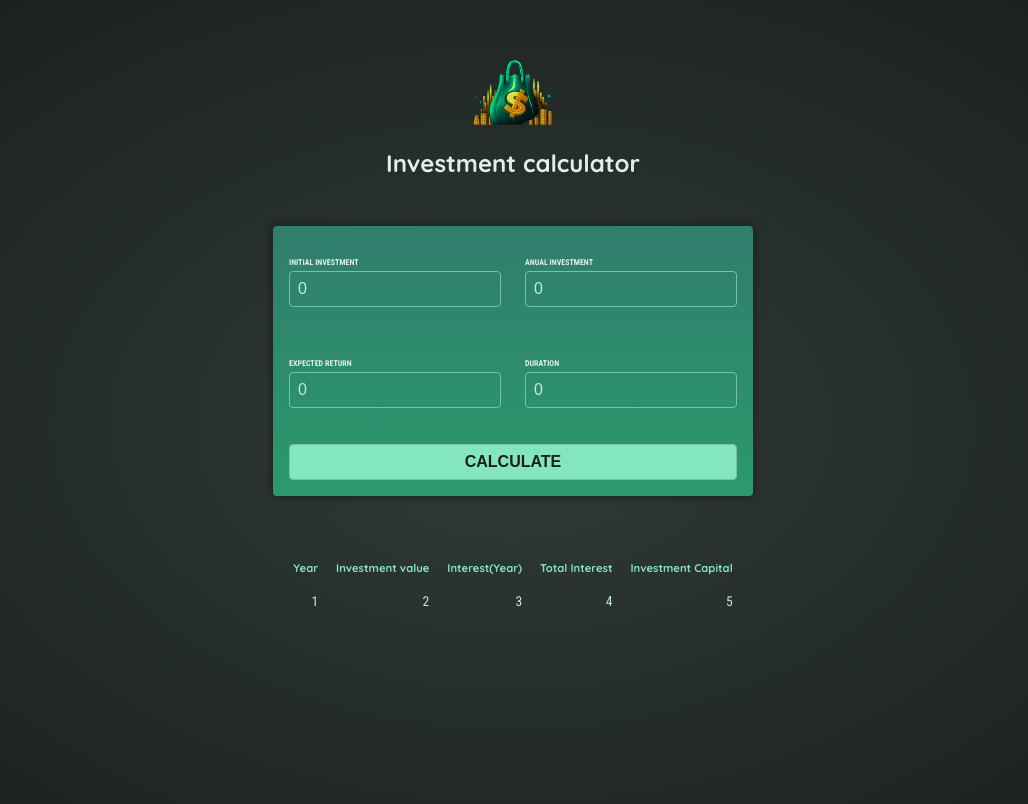
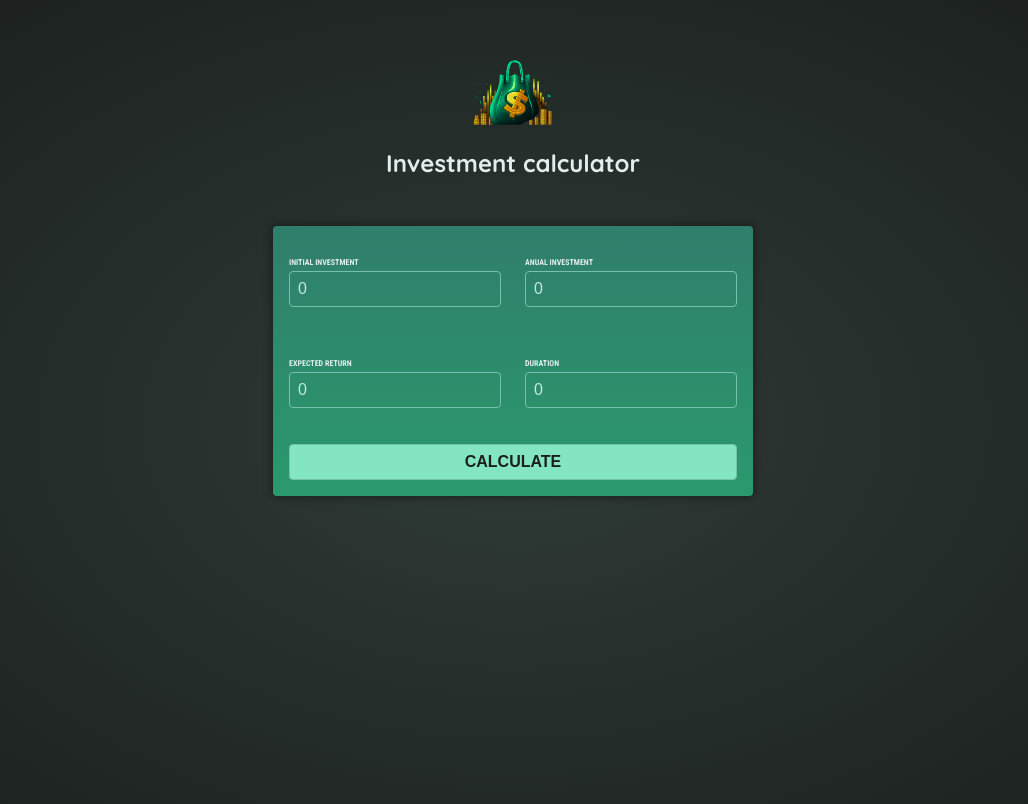
Before and after one commit to ErnesG/investment-calculator, an Angular app: page / in a window 1280 px wide. Shown: the top 804 px of the page, without its empty margins (127-1155 px from the left). Built offline with nearby package versions, Linux system fonts and the light colour scheme.

Commit message:
calculates results logic with validations and @if

```diff
--- a/src/app/components/user-input/user-input.component.html
+++ b/src/app/components/user-input/user-input.component.html
@@ -30,5 +30,6 @@
     </div>
 
 </form>
-
-<app-results/>
+@if (showResults  && results.length > 0) {
+    <app-results [results]="results"/>
+}
--- a/src/app/components/user-input/user-input.component.ts
+++ b/src/app/components/user-input/user-input.component.ts
@@ -16,7 +16,7 @@ export class UserInputComponent{
     initialInvestment: number = 0;
     investmentService = inject(InvestmentService)
     showResults = false
-    private results!: Investment[]
+    results!: Investment[]
   onSubmit() {
     if(this.annualInvestment > 0 && this.duration > 0 && this.expectedReturn > 0 && this.initialInvestment>0) {
         this.results = this.investmentService.calculateInvestmentResults(this.annualInvestment, this.duration, this.expectedReturn, this.initialInvestment);
```
